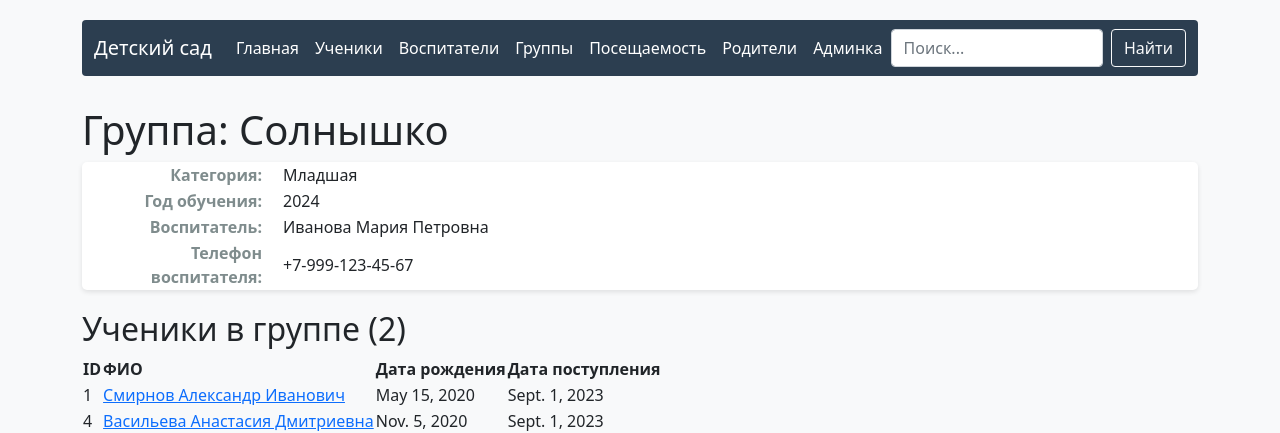
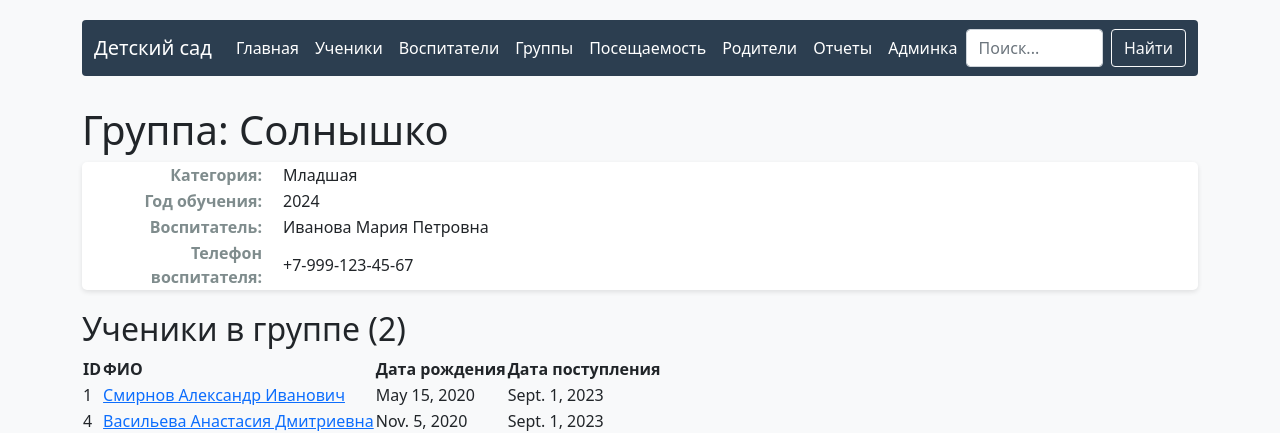
Before and after one commit to baobabnightwaves/kindergarten_web, a Django app: page /groups/1/ in a window 1280 px wide. Shown: the top 433 px of the page. Run offline with Django 5.2, Linux system fonts and the light colour scheme; data comes from the database, SQL or seed files in the repository.

Commit message:
reports to head

```diff
--- a/kindergarten/templates/kindergarten/base.html
+++ b/kindergarten/templates/kindergarten/base.html
@@ -56,7 +56,6 @@
 </head>
 <body>
     <div class="container">
-        <!-- Навигация -->
         <nav class="navbar navbar-expand-lg navbar-dark navbar-custom rounded">
             <div class="container-fluid">
                 <a class="navbar-brand" href="{% url 'home' %}">Детский сад</a>
@@ -82,6 +81,9 @@
                         </li>
                         <li class="nav-item">
                             <a class="nav-link" href="{% url 'parent_list' %}">Родители</a>
+                        </li>
+                        <li class="nav-item">
+                            <a class="nav-link" href="{% url 'reports' %}" target="_blank">Отчеты</a>
                         </li>
                         <li class="nav-item">
                             <a class="nav-link" href="/admin/" target="_blank">Админка</a>
```
